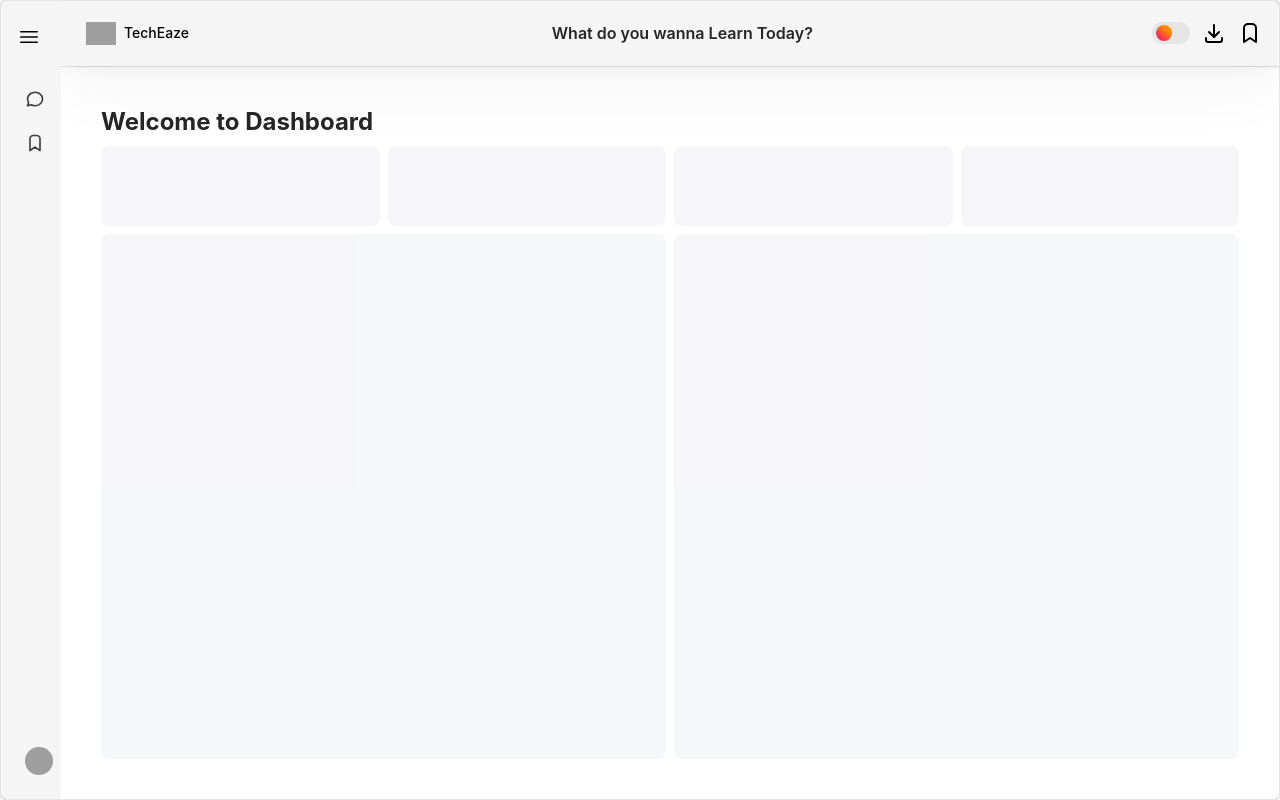
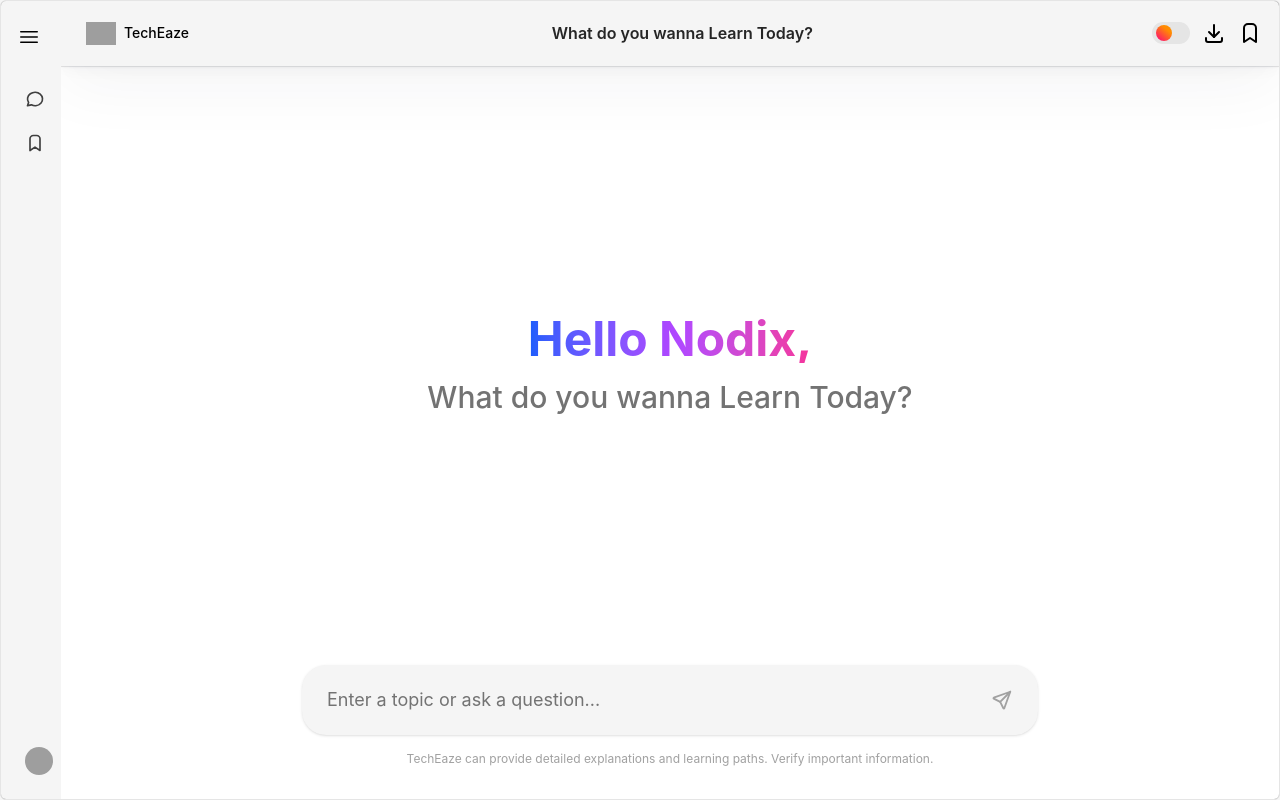
Before and after one commit to AbhishekBharati/textToLearn, a React (Vite) app in the folder client/: page / in a window 1280 px wide. Built offline with nearby package versions, Linux system fonts and the light colour scheme; grey boxes are pictures that could not be loaded.

Commit message:
Created the layout of HomePage

```diff
--- a/client/src/pages/HomePage.tsx
+++ b/client/src/pages/HomePage.tsx
@@ -1,24 +1,64 @@
+import React, { useState } from 'react';
+import { IconSend } from '@tabler/icons-react';
+
 export const HomePage = () => {
+  const [inputValue, setInputValue] = useState("");
+  const User = "Nodix";
+
+  const handleSubmit = (e: React.FormEvent) => {
+    e.preventDefault();
+    if (inputValue.trim()) {
+      // Logic for sending request can go here
+      setInputValue("");
+    }
+  };
+
   return (
-    <div className="p-2 md:p-10 bg-white dark:bg-neutral-900 flex flex-col gap-2 flex-1 w-full h-full">
-      <h1 className="text-2xl font-bold text-neutral-800 dark:text-neutral-200">
-        Welcome to Dashboard
-      </h1>
-      <div className="flex gap-2">
-        {[...new Array(4)].map((_, i) => (
-          <div
-            key={"first-array" + i}
-            className="h-20 w-full rounded-lg bg-gray-100 dark:bg-neutral-800 animate-pulse"
-          ></div>
-        ))}
+    <div className="flex flex-col items-center justify-between h-full bg-white dark:bg-neutral-900 transition-colors duration-200">
+      {/* Welcome Section */}
+      <div className="flex-1 flex flex-col items-center justify-center px-4 w-full max-w-3xl">
+        <h1 className="text-4xl md:text-5xl font-bold mb-4 bg-gradient-to-r from-blue-600 via-purple-500 to-pink-500 bg-clip-text text-transparent text-center">
+          Hello {User},
+        </h1>
+        <p className="text-2xl md:text-3xl font-medium text-neutral-500 dark:text-neutral-400 text-center">
+          What do you wanna Learn Today?
+        </p>
       </div>
-      <div className="flex gap-2 flex-1">
-        {[...new Array(2)].map((_, i) => (
-          <div
-            key={"second-array" + i}
-            className="h-full w-full rounded-lg bg-gray-100 dark:bg-neutral-800 animate-pulse"
-          ></div>
-        ))}
+
+      {/* Chat Input Section */}
+      <div className="w-full max-w-3xl px-4 pb-8">
+        <form
+          onSubmit={handleSubmit}
+          className="relative group"
+        >
+          <div className="flex items-center bg-neutral-100 dark:bg-neutral-800 rounded-3xl p-2 pl-6 shadow-sm border border-transparent focus-within:border-neutral-300 dark:focus-within:border-neutral-700 transition-all duration-200">
+            <input
+              type="text"
+              value={inputValue}
+              onChange={(e) => setInputValue(e.target.value)}
+              placeholder="Enter a topic or ask a question..."
+              className="flex-1 bg-transparent border-none outline-none py-3 text-neutral-800 dark:text-neutral-200 placeholder-neutral-500 text-lg"
+            />
+
+            <div className="flex items-center gap-1 md:gap-2 mr-2">
+              <button
+                type="submit"
+                disabled={!inputValue.trim()}
+                className={`p-2 rounded-full transition-all duration-200 ${
+                  inputValue.trim()
+                  ? "bg-blue-600 text-white shadow-md hover:bg-blue-700"
+                  : "text-neutral-400 cursor-not-allowed"
+                }`}
+              >
+                <IconSend size={22} />
+              </button>
+            </div>
+          </div>
+        </form>
+
+        <p className="text-xs text-center text-neutral-400 dark:text-neutral-500 mt-4">
+          TechEaze can provide detailed explanations and learning paths. Verify important information.
+        </p>
       </div>
     </div>
   );
```
